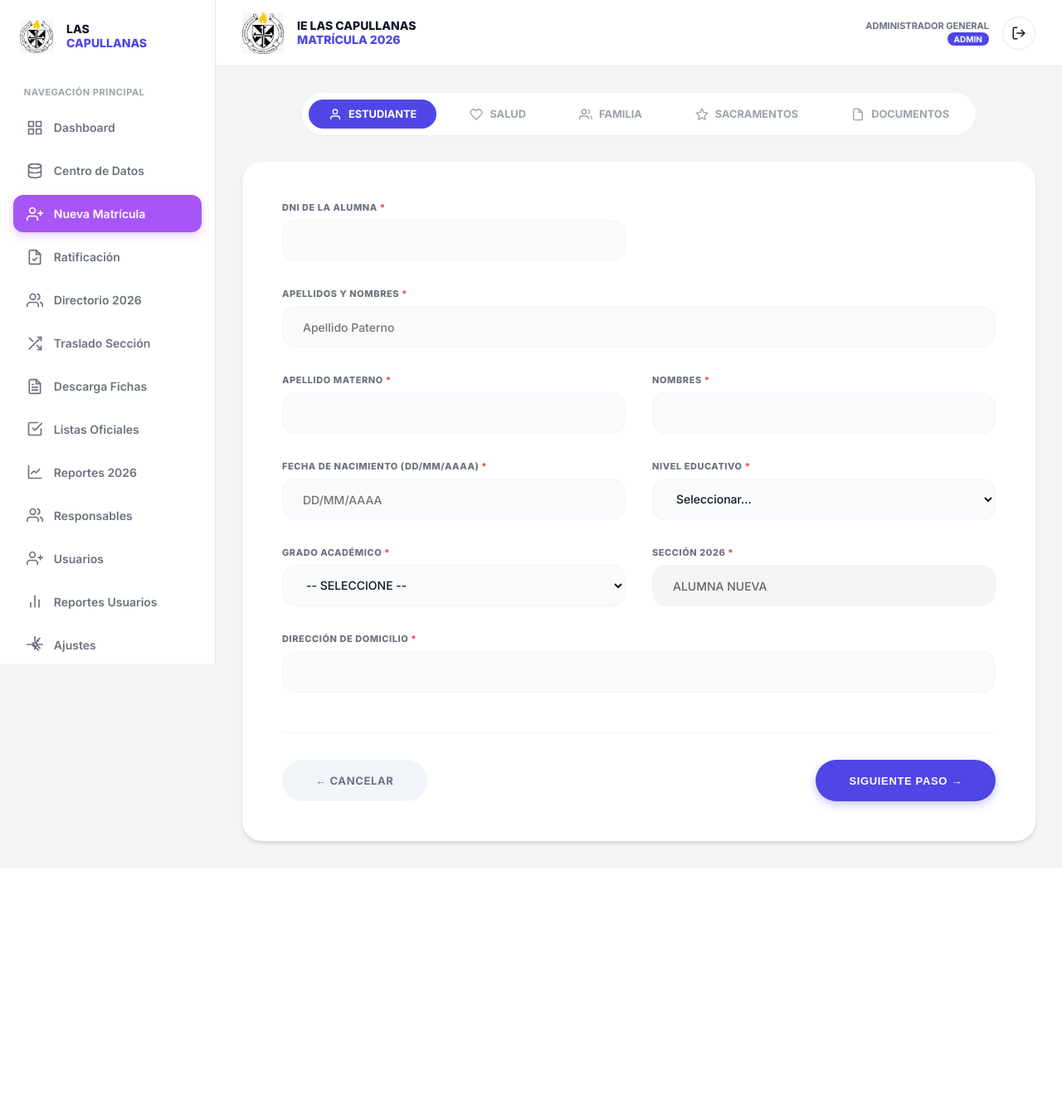
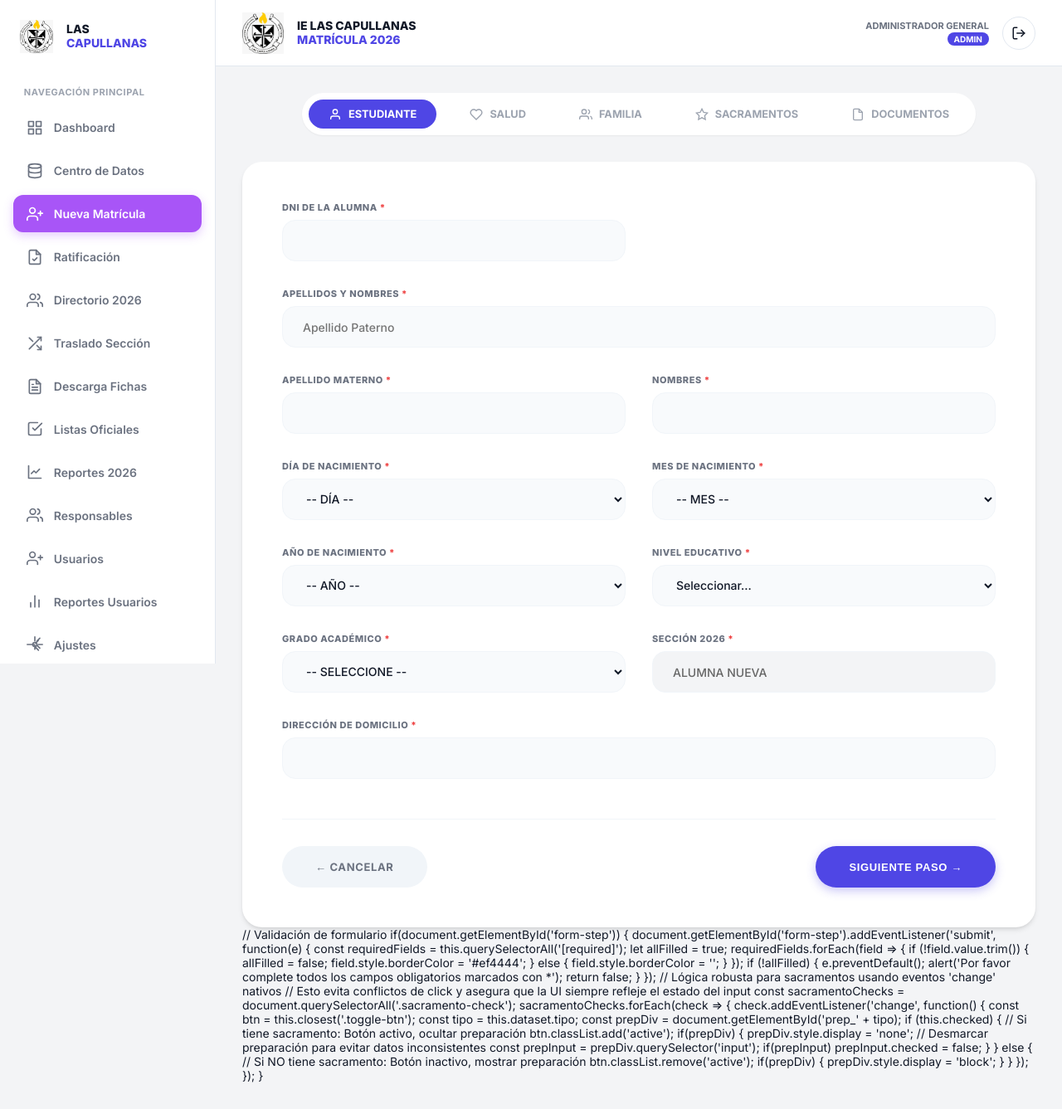
Before and after one commit to Minicodeveloper/Colegio, a PHP site: page /nueva_matricula.php in a window 1280 px wide. Shown: the whole page at 83% size. Before the commit the page ends 1023 px from the top, so only its background shows below. Run offline with PHP 8.4, Linux system fonts and the light colour scheme; a stand-in replaces the project's code that opens the database connection.

Commit message:
Dividir campo fecha de nacimiento en día, mes y año separados en nueva_matricula.php y ratificacion.php

```diff
--- a/nueva_matricula.php
+++ b/nueva_matricula.php
@@ -54,14 +54,20 @@ if ($_SERVER['REQUEST_METHOD'] === 'POST') {
             // Guardar en base de datos
             $est = $_SESSION['nueva_matricula']['estudiante'];
 
-            // Convertir fecha de DD/MM/AAAA a YYYY-MM-DD
-            $fecha_nacimiento = $est['fecha_nacimiento'];
-            if (strpos($fecha_nacimiento, '/') !== false) {
-                $partes = explode('/', $fecha_nacimiento);
-                if (count($partes) == 3) {
-                    $fecha_nacimiento = $partes[2] . '-' . $partes[1] . '-' . $partes[0];
+            // Combinar día, mes y año en formato YYYY-MM-DD
+            if (isset($est['dia_nacimiento']) && isset($est['mes_nacimiento']) && isset($est['anio_nacimiento'])) {
+                $fecha_nacimiento = $est['anio_nacimiento'] . '-' . $est['mes_nacimiento'] . '-' . $est['dia_nacimiento'];
+            } else {
+                // Fallback para compatibilidad con formato antiguo
+                $fecha_nacimiento = $est['fecha_nacimiento'] ?? '';
+                if (strpos($fecha_nacimiento, '/') !== false) {
+                    $partes = explode('/', $fecha_nacimiento);
+                    if (count($partes) == 3) {
+                        $fecha_nacimiento = $partes[2] . '-' . $partes[1] . '-' . $partes[0];
+                    }
                 }
             }
+
 
             $estudiante_id = insert(
                 "INSERT INTO estudiantes (dni, nombres, apellido_paterno, apellido_materno, fecha_nacimiento, direccion, nivel, grado, seccion, created_by, created_at)
@@ -176,8 +182,43 @@ $data = $_SESSION['nueva_matricula'];
                     <input type="text" name="nombres" class="form-control" value="<?php echo $data['estudiante']['nombres'] ?? ''; ?>" required>
                 </div>
                 <div class="form-group">
-                    <label class="form-label required">FECHA DE NACIMIENTO (DD/MM/AAAA)</label>
-                    <input type="text" name="fecha_nacimiento" id="fecha_nacimiento" class="form-control" value="<?php echo isset($data['estudiante']['fecha_nacimiento']) ? date('d/m/Y', strtotime($data['estudiante']['fecha_nacimiento'])) : ''; ?>" required placeholder="DD/MM/AAAA" pattern="\d{1,2}/\d{1,2}/\d{4}" maxlength="10">
+                    <label class="form-label required">DÍA DE NACIMIENTO</label>
+                    <select name="dia_nacimiento" class="form-control" required>
+                        <option value="">-- DÍA --</option>
+                        <?php
+                        $dia_actual = isset($data['estudiante']['fecha_nacimiento']) ? date('d', strtotime($data['estudiante']['fecha_nacimiento'])) : '';
+                        for($d = 1; $d <= 31; $d++):
+                            $dia_val = str_pad($d, 2, '0', STR_PAD_LEFT);
+                        ?>
+                            <option value="<?php echo $dia_val; ?>" <?php echo $dia_actual == $dia_val ? 'selected' : ''; ?>><?php echo $d; ?></option>
+                        <?php endfor; ?>
+                    </select>
+                </div>
+                <div class="form-group">
+                    <label class="form-label required">MES DE NACIMIENTO</label>
+                    <select name="mes_nacimiento" class="form-control" required>
+                        <option value="">-- MES --</option>
+                        <?php
+                        $mes_actual = isset($data['estudiante']['fecha_nacimiento']) ? date('m', strtotime($data['estudiante']['fecha_nacimiento'])) : '';
+                        $meses = ['01' => 'Enero', '02' => 'Febrero', '03' => 'Marzo', '04' => 'Abril', '05' => 'Mayo', '06' => 'Junio',
+                                  '07' => 'Julio', '08' => 'Agosto', '09' => 'Septiembre', '10' => 'Octubre', '11' => 'Noviembre', '12' => 'Diciembre'];
+                        foreach($meses as $num => $nombre):
+                        ?>
+                            <option value="<?php echo $num; ?>" <?php echo $mes_actual == $num ? 'selected' : ''; ?>><?php echo $nombre; ?></option>
+                        <?php endforeach; ?>
+                    </select>
+                </div>
+                <div class="form-group">
+                    <label class="form-label required">AÑO DE NACIMIENTO</label>
+                    <select name="anio_nacimiento" class="form-control" required>
+                        <option value="">-- AÑO --</option>
+                        <?php
+                        $anio_actual = isset($data['estudiante']['fecha_nacimiento']) ? date('Y', strtotime($data['estudiante']['fecha_nacimiento'])) : '';
+                        for($a = date('Y'); $a >= date('Y') - 20; $a--):
+                        ?>
+                            <option value="<?php echo $a; ?>" <?php echo $anio_actual == $a ? 'selected' : ''; ?>><?php echo $a; ?></option>
+                        <?php endfor; ?>
+                    </select>
                 </div>
                 <div class="form-group">
                     <label class="form-label required">NIVEL EDUCATIVO</label>
@@ -641,27 +682,6 @@ $data = $_SESSION['nueva_matricula'];
     </form>
 </div>
 
-<script>
-// Auto-formatear fecha de nacimiento con barras
-const fechaInput = document.getElementById('fecha_nacimiento');
-if (fechaInput) {
-    fechaInput.addEventListener('input', function(e) {
-        let value = e.target.value.replace(/\D/g, ''); // Eliminar todo excepto números
-        let formattedValue = '';
-
-        if (value.length > 0) {
-            formattedValue = value.substring(0, 2); // DD
-        }
-        if (value.length >= 3) {
-            formattedValue += '/' + value.substring(2, 4); // MM
-        }
-        if (value.length >= 5) {
-            formattedValue += '/' + value.substring(4, 8); // AAAA
-        }
-
-        e.target.value = formattedValue;
-    });
-}
 
 // Validación de formulario
 if(document.getElementById('form-step')) {
```
Also changed, not shown: ratificacion.php (+49 -28 lines).
